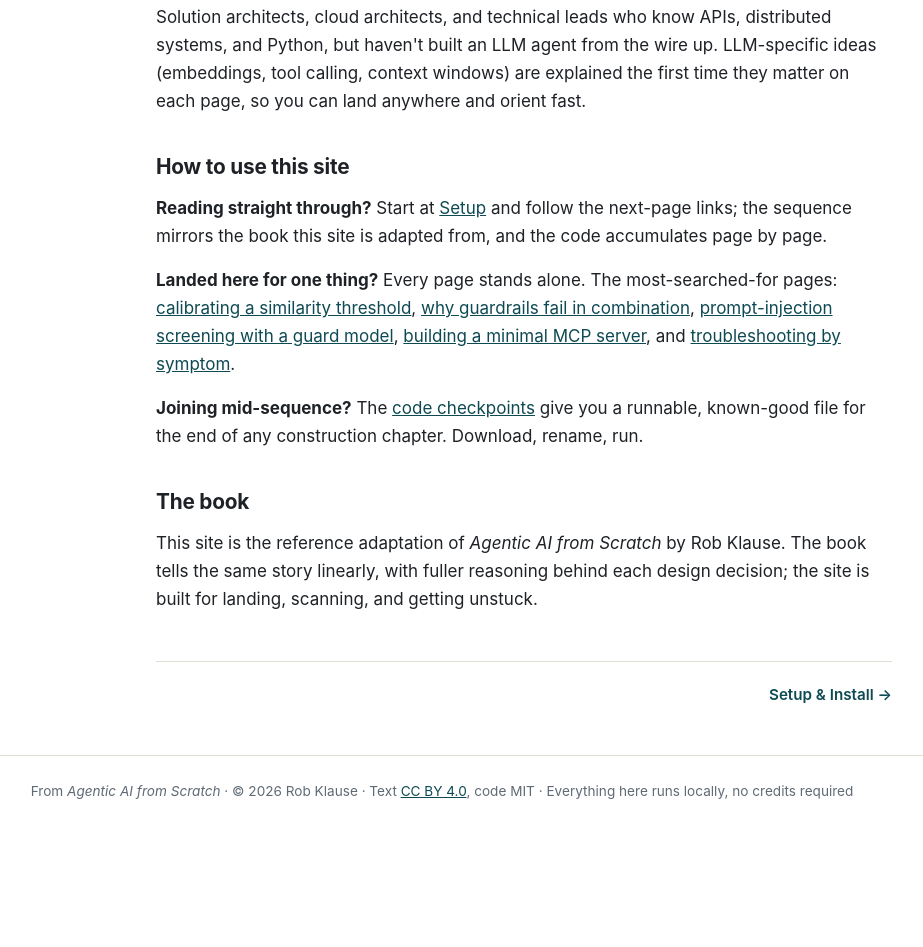
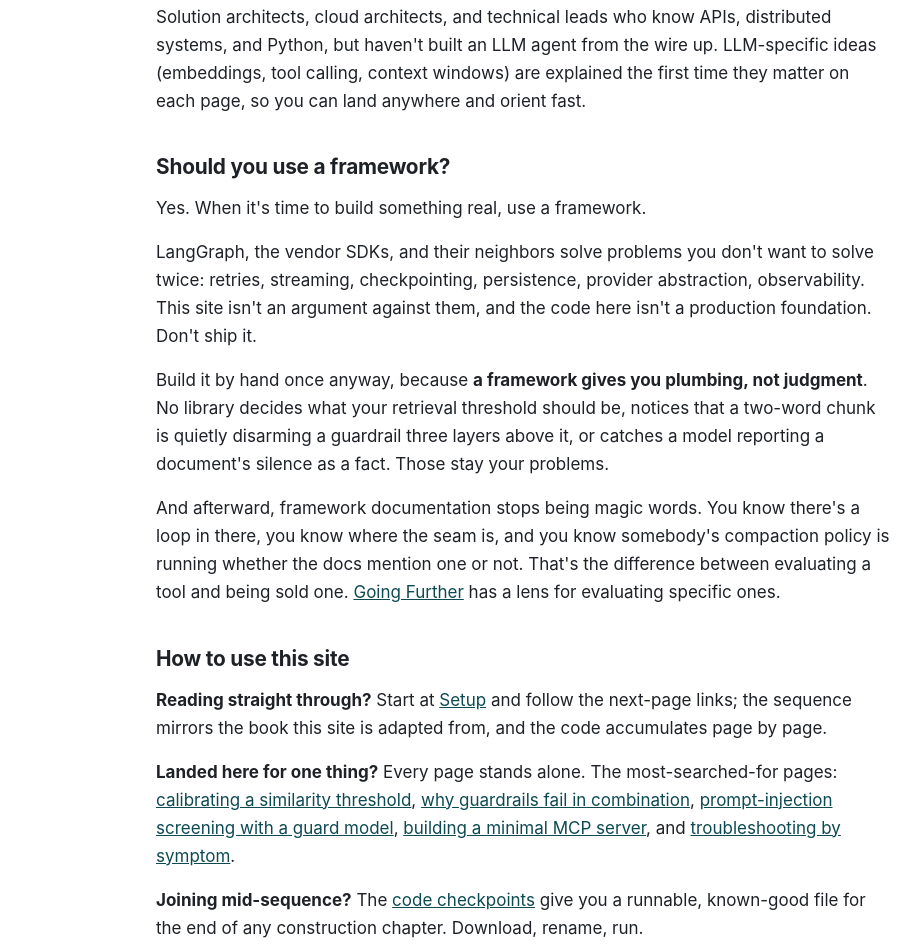
Before and after one commit to robklause/agentic, a plain HTML site: page site/index.html in a window 1280 px wide. Shown: the part 1215-2162 px from the top of the page, without its empty margins (198-1121 px from the left). Before the commit the page ends 2041 px from the top, so only its background shows below. Drawn offline with Linux system fonts and the light colour scheme.

Commit message:
Add section on using frameworks in development
Added a section discussing the importance of using frameworks in development, including the benefits and considerations when choosing one.

```diff
--- a/site/index.html
+++ b/site/index.html
@@ -96,6 +96,16 @@
 
 <p>Solution architects, cloud architects, and technical leads who know APIs, distributed systems, and Python, but haven't built an LLM agent from the wire up. LLM-specific ideas (embeddings, tool calling, context windows) are explained the first time they matter on each page, so you can land anywhere and orient fast.</p>
 
+<h2 id="frameworks">Should you use a framework?</h2>
+
+<p>Yes. When it's time to build something real, use a framework.</p>
+
+<p>LangGraph, the vendor SDKs, and their neighbors solve problems you don't want to solve twice: retries, streaming, checkpointing, persistence, provider abstraction, observability. This site isn't an argument against them, and the code here isn't a production foundation. Don't ship it.</p>
+
+<p>Build it by hand once anyway, because <strong>a framework gives you plumbing, not judgment</strong>. No library decides what your retrieval threshold should be, notices that a two-word chunk is quietly disarming a guardrail three layers above it, or catches a model reporting a document's silence as a fact. Those stay your problems.</p>
+
+<p>And afterward, framework documentation stops being magic words. You know there's a loop in there, you know where the seam is, and you know somebody's compaction policy is running whether the docs mention one or not. That's the difference between evaluating a tool and being sold one. <a href="going-further.html#frameworks">Going Further</a> has a lens for evaluating specific ones.</p>
+
 <h2>How to use this site</h2>
 
 <p><strong>Reading straight through?</strong> Start at <a href="setup.html">Setup</a> and follow the next-page links; the sequence mirrors the book this site is adapted from, and the code accumulates page by page.</p>
```
